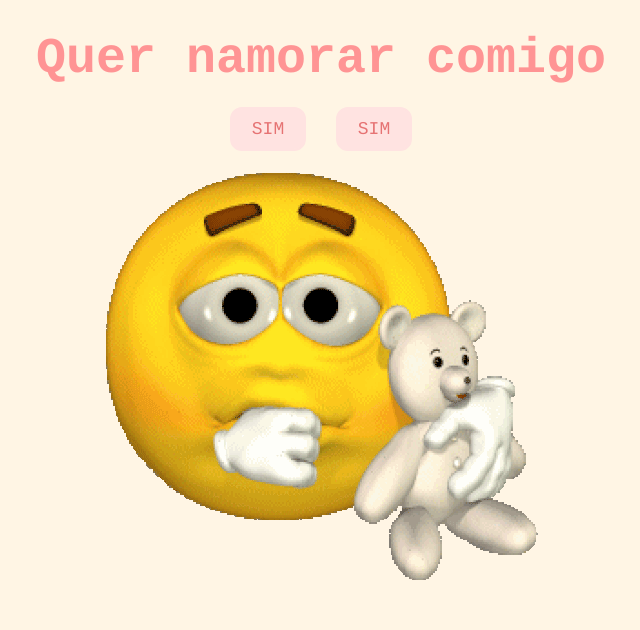
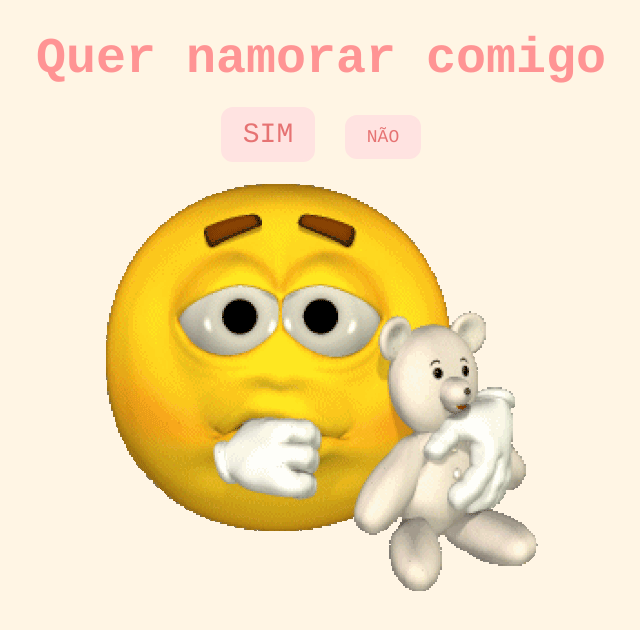
Before and after one commit to victoriaalcantara71-debug/victoriaalcantara71-debug.github.io, a plain HTML site: page index.html in a window 1280 px wide. Both pictures are taken after a click on the button "NÃO". Shown: the whole page, without its empty margins (319-959 px from the left). Drawn offline with Linux system fonts and the light colour scheme.

Commit message:
Update index.html

```diff
--- a/index.html
+++ b/index.html
@@ -36,14 +36,19 @@
     <button class="answerButton" id="noButton">NÃO</button>
     <br>
     <img src ='fofo.gif' alt = 'cat asking question' class="responsive">
-    <script>
-        document.getElementById('noButton').addEventListener('click', function() {
-            if (this.textContent === 'NÃO') {
-                this.textContent = 'SIM'; // First click changes the text to Yes
-            } else {
-                window.location.href = 'thankyou.html'; // Second click redirects to the index page
-            }
+
+       <script>
+      document
+        .getElementById("noButton")
+        .addEventListener("click", function () {
+          var yesButton = document.querySelector(
+            'button[onclick*="thankyou.html"]'
+          );
+          var currentFontSize = parseInt(
+            window.getComputedStyle(yesButton).fontSize
+          );
+          yesButton.style.fontSize = currentFontSize + 10 + "px"; // Increase font size by 5px
         });
     </script>
-</body>
+  </body>
 </html>
```
